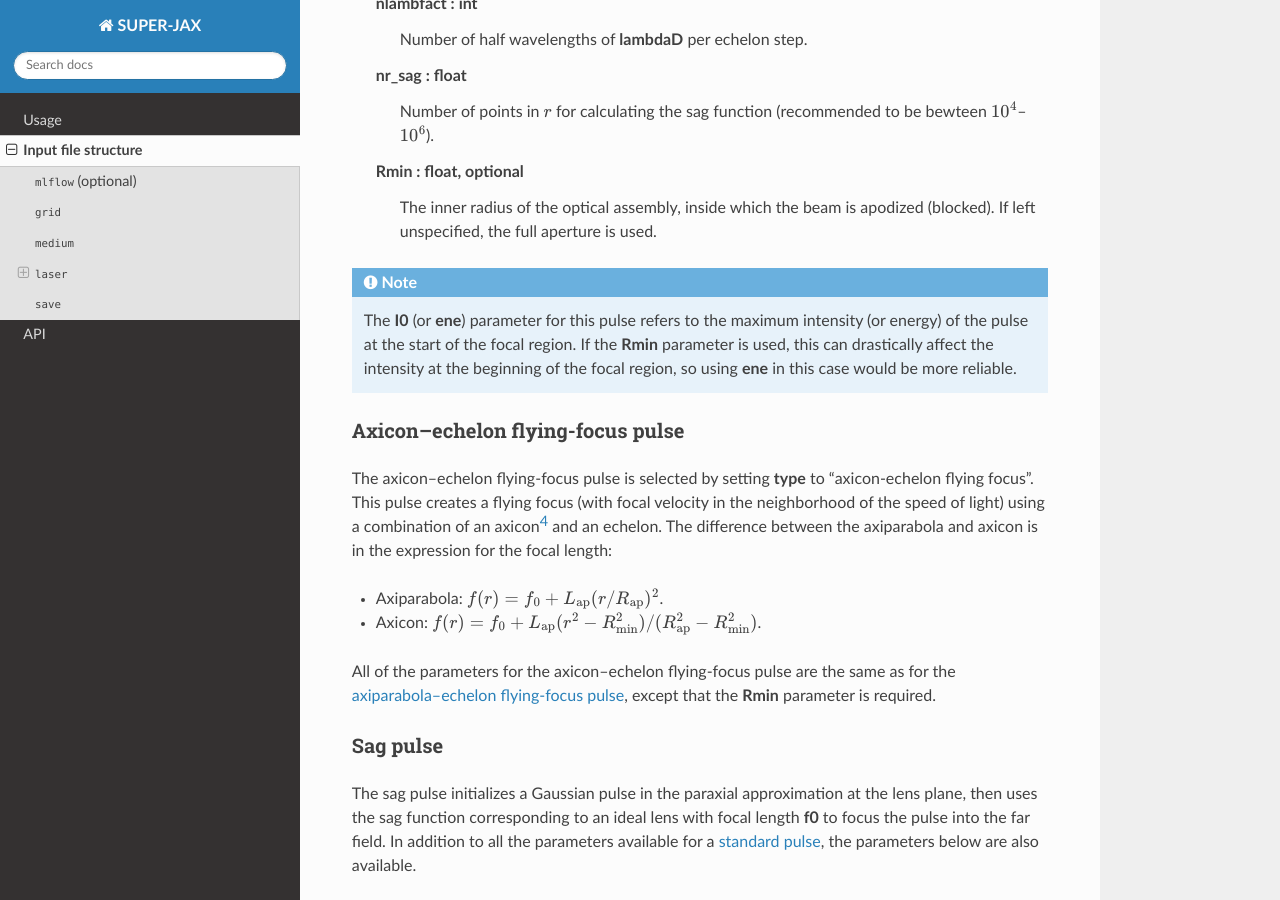
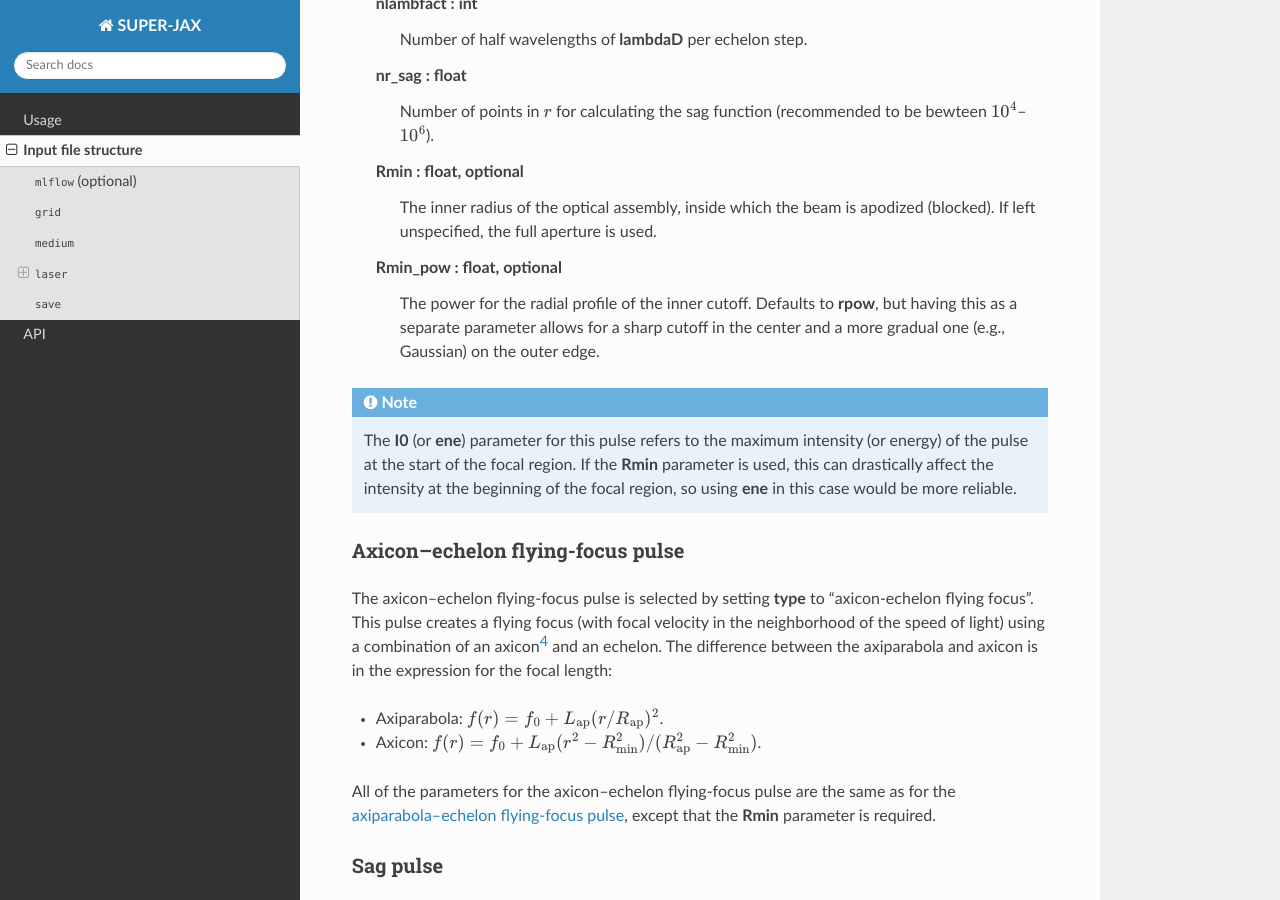
Before and after one commit to millerk123/super-jax-docs, a Sphinx documentation site: the page built from docs/source/input_file.rst, in a window 1280 px wide and 900 px high, scrolled down 7328 px. Built offline with Sphinx 7.4.7 and the Read the Docs theme 3.1.0, drawn with Linux system fonts in a browser that asks for light colours.

Commit message:
Update documentation

```diff
--- a/docs/source/input_file.rst
+++ b/docs/source/input_file.rst
@@ -208,7 +208,7 @@ Axiparabola--echelon flying-focus pulse
 
 The axiparabola--echelon flying-focus pulse is selected by setting **type** to "axi-echelon flying focus".  This pulse creates a flying focus (with focal velocity in the neighborhood of the speed of light) using a combination of an axiparabola and an echelon.\ [3]_   In addition to all the parameters available for a `standard pulse`_\ , the parameters below are also available.
 
-Available parameters: **vI**\ , **f0**\ , **nr_lens**\ , **rmaxf_lens**, **rpow**\ =\ *2*, **echelon**\ , **Rap** \, **Lap**\ , **lambdaD**\ , **nlambfact**\ , **nr_sag**, **Rmin**\ =\ *None*
+Available parameters: **vI**\ , **f0**\ , **nr_lens**\ , **rmaxf_lens**, **rpow**\ =\ *2*, **echelon**\ , **Rap** \, **Lap**\ , **lambdaD**\ , **nlambfact**\ , **nr_sag**, **Rmin**\ =\ *None*, **Rmin_pow**\ =\ *rpow*
 
    **vI** : float
       The speed of the focus (in units of the speed of light).
@@ -245,6 +245,9 @@ Available parameters: **vI**\ , **f0**\ , **nr_lens**\ , **rmaxf_lens**, **rpow*
 
    **Rmin** : float, optional
       The inner radius of the optical assembly, inside which the beam is apodized (blocked).  If left unspecified, the full aperture is used.
+
+   **Rmin_pow** : float, optional
+      The power for the radial profile of the inner cutoff.  Defaults to **rpow**, but having this as a separate parameter allows for a sharp cutoff in the center and a more gradual one (e.g., Gaussian) on the outer edge.
 
 .. note::
 
```
